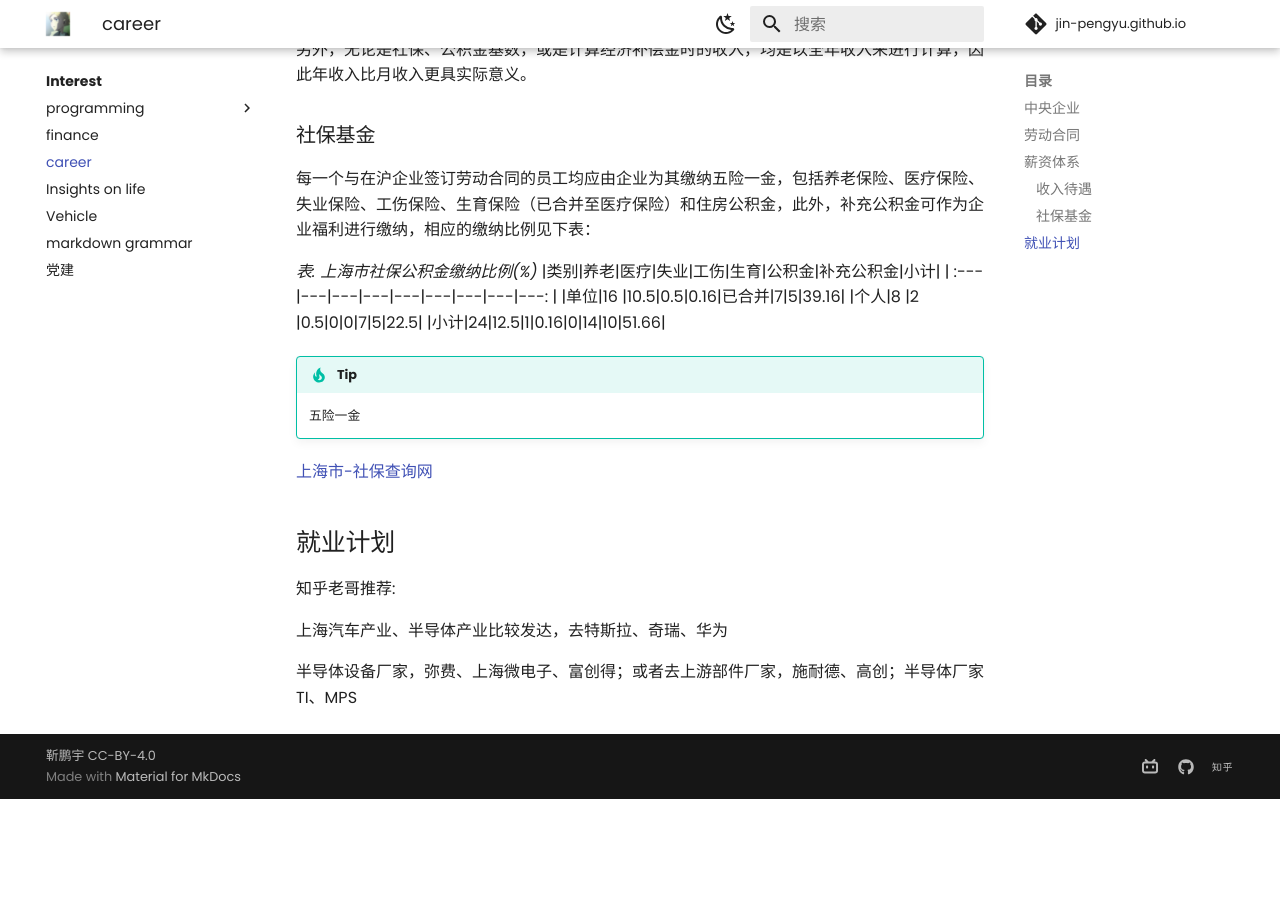
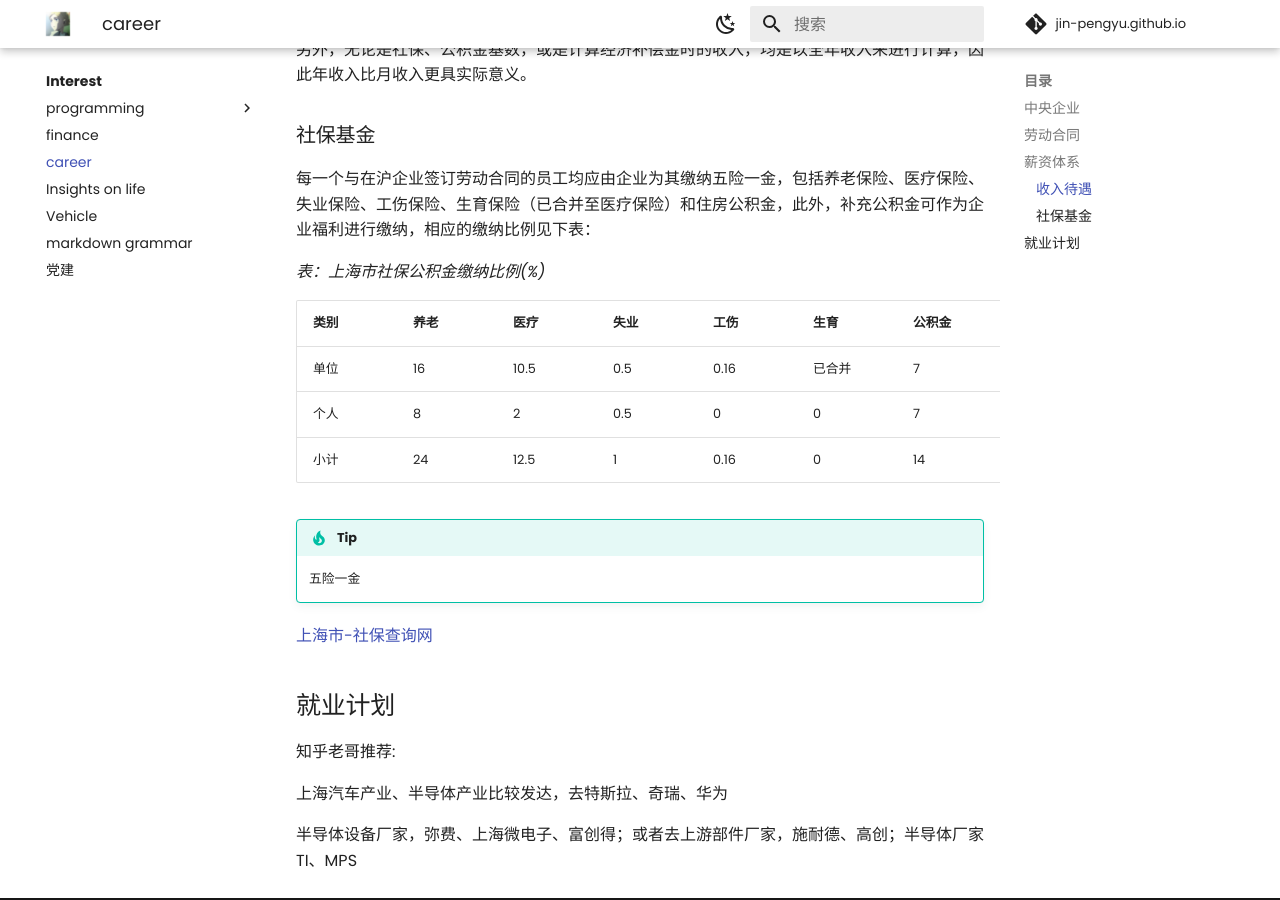
Before and after one commit to Pengyu-Jin/Pengyu-Jin.github.io, an MkDocs documentation site: the page built from docs/interest/career/career.md, in a window 1280 px wide and 900 px high, scrolled down 1277 px. Built offline with MkDocs 1.6.1 and Material for MkDocs 9.7.7, drawn with Linux system fonts in a browser that asks for light colours; comment, search, counter and statistics services are not loaded; before the commit the page ends 2076 px from its top, so only the background shows below that.

Commit message:
career20240622-b

```diff
--- a/docs/interest/career/career.md
+++ b/docs/interest/career/career.md
@@ -38,7 +38,8 @@
 ### 社保基金
 每一个与在沪企业签订劳动合同的员工均应由企业为其缴纳五险一金，包括养老保险、医疗保险、失业保险、工伤保险、生育保险（已合并至医疗保险）和住房公积金，此外，补充公积金可作为企业福利进行缴纳，相应的缴纳比例见下表：
 
-*表: 上海市社保公积金缴纳比例(%)*
+*表：上海市社保公积金缴纳比例(%)*
+
 |类别|养老|医疗|失业|工伤|生育|公积金|补充公积金|小计|
 | :---|---|---|---|---|---|---|---|---: |
 |单位|16 |10.5|0.5|0.16|已合并|7|5|39.16|
```
